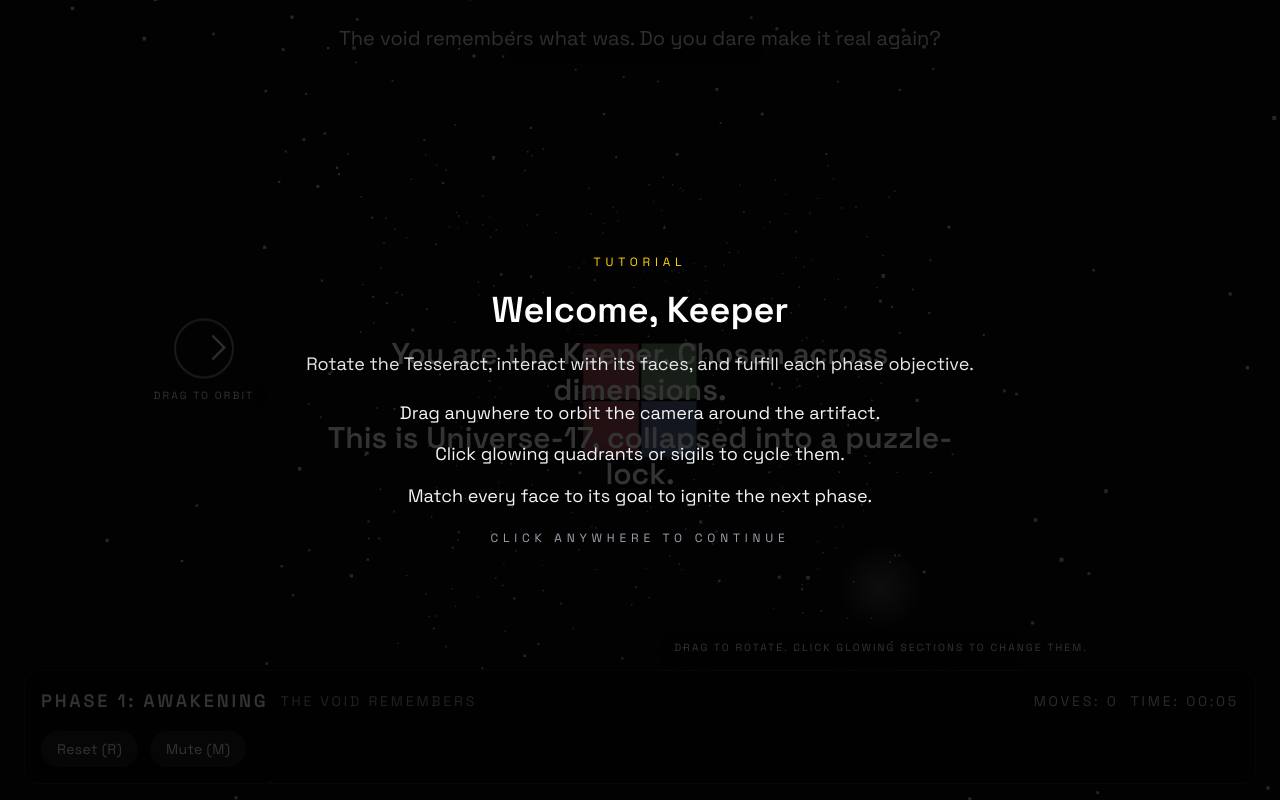
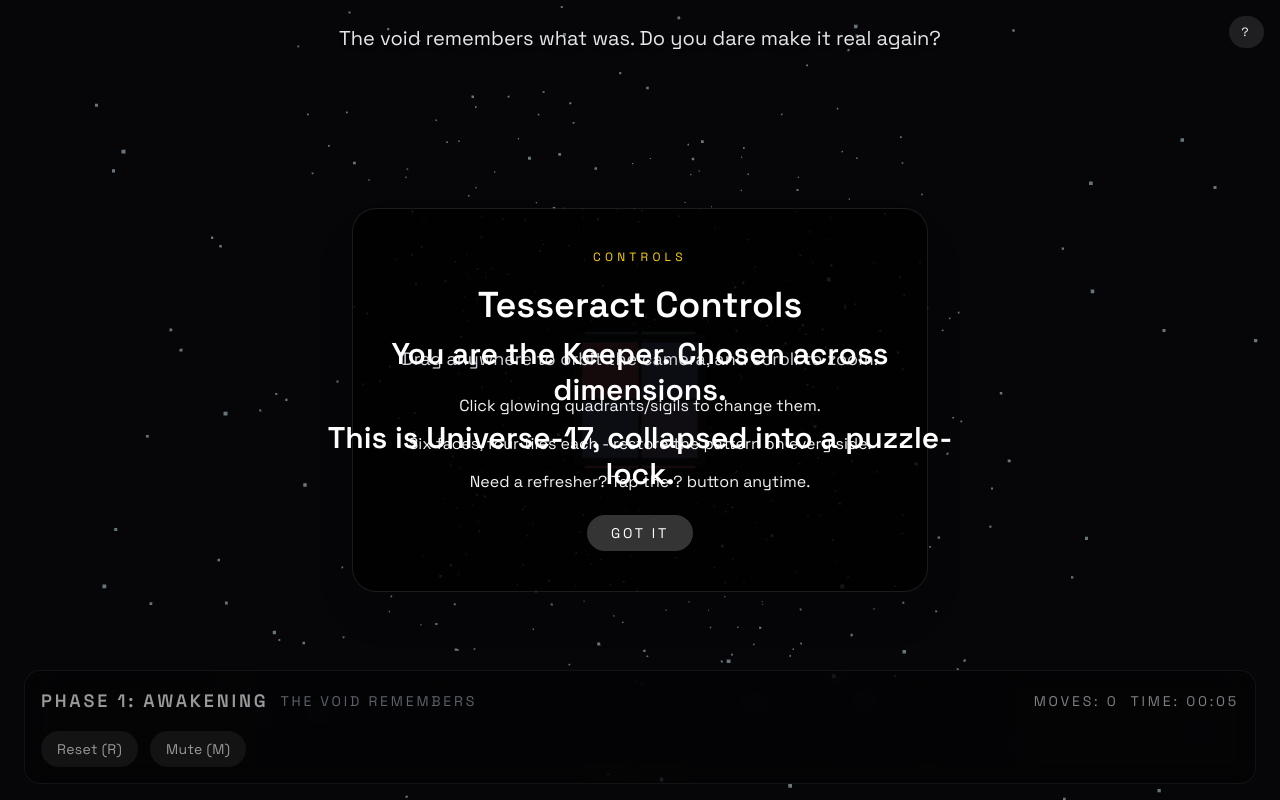
Before and after one commit to TKHatton/Tesseract, a React (Vite) app in the folder the-tesseract/: page / in a window 1280 px wide. Built offline with nearby package versions, Linux system fonts and the light colour scheme.

Commit message:
Implement 3D cube interaction and tutorial overhaul

```diff
--- a/the-tesseract/index.html
+++ b/the-tesseract/index.html
@@ -11,6 +11,7 @@
       rel="stylesheet"
     />
     <script src="https://cdnjs.cloudflare.com/ajax/libs/three.js/r128/three.min.js"></script>
+    <script src="https://cdn.jsdelivr.net/npm/three@0.128.0/examples/js/controls/OrbitControls.js"></script>
     <script src="https://cdnjs.cloudflare.com/ajax/libs/gsap/3.12.5/gsap.min.js"></script>
     <script src="https://cdnjs.cloudflare.com/ajax/libs/tone/14.8.49/Tone.js"></script>
   </head>
--- a/the-tesseract/src/App.jsx
+++ b/the-tesseract/src/App.jsx
@@ -48,30 +48,31 @@ const HINTS = {
   3: 'Select a fragment, then drag to rotate it. Align every constellation shard.',
 };
 
-const OPENING_TUTORIAL = {
-  title: 'Welcome, Keeper',
-  subtitle: 'Rotate the Tesseract, interact with its faces, and fulfill each phase objective.',
+const CONTROL_TUTORIAL = {
+  title: 'Tesseract Controls',
+  subtitle: 'Drag anywhere to orbit the camera, and scroll to zoom.',
   lines: [
-    'Drag anywhere to orbit the camera around the artifact.',
-    'Click glowing quadrants or sigils to cycle them.',
-    'Match every face to its goal to ignite the next phase.',
+    'Click glowing quadrants/sigils to change them.',
+    'Six faces, four tiles each - restore the pattern on every side.',
+    'Need a refresher? Tap the ? button anytime.',
   ],
-  accent: 'Tutorial',
+  accent: 'Controls',
+  buttonLabel: 'Got It',
 };
 
 const PHASE_INTRO_COPY = {
   1: {
-    title: 'Phase I — Awakening',
+    title: 'Phase I - Awakening',
     subtitle: 'Unify each visible face with a single color to restore Harmony.',
-    lines: ['Colors cycle in this order: Red → Blue → Green → Purple.'],
+    lines: ['Colors cycle in this order: Red -> Blue -> Green -> Purple.'],
   },
   2: {
-    title: 'Phase II — Resonance',
+    title: 'Phase II - Resonance',
     subtitle: 'Align complementary sigils so golden connections bloom across every edge.',
     lines: ['Watch for glowing beams: Tree + Water, Fire + Wind, Star + Eye, Spiral + Infinity.'],
   },
   3: {
-    title: 'Phase III — Convergence',
+    title: 'Phase III - Convergence',
     subtitle: 'Select each floating fragment, rotate it, and rebuild the constellation.',
     lines: ['Lightning will arc when fragments remember their place.'],
   },
@@ -82,6 +83,8 @@ const CONTEXT_HINTS = {
   2: 'Spin the cube and look for dim edges. Complementary symbols must sit side-by-side.',
   3: 'Select a fragment, drag horizontally, and watch for the Phoenix constellation to line up.',
 };
+
+const CONTEXT_MOVE_DELAY = 20;
 
 const App = () => {
   const [phase, setPhase] = useState(1);
@@ -98,13 +101,16 @@ const App = () => {
   const [isMuted, setIsMuted] = useState(false);
   const [fragmentsAligned, setFragmentsAligned] = useState(0);
   const [phase3ConnectionIndex, setPhase3ConnectionIndex] = useState(0);
-  const [activeTutorial, setActiveTutorial] = useState({ type: 'opening' });
+  const [activeTutorial, setActiveTutorial] = useState(null);
   const [phaseIntroSeen, setPhaseIntroSeen] = useState({ 1: false, 2: false, 3: false });
   const [movesSinceProgress, setMovesSinceProgress] = useState(0);
   const [lastContextHintStep, setLastContextHintStep] = useState(0);
   const [showIndicators, setShowIndicators] = useState(true);
+  const [tutorialDismissed, setTutorialDismissed] = useState(false);
+  const [movesSinceTutorialDismiss, setMovesSinceTutorialDismiss] = useState(0);
   const musicEngineRef = useRef(null);
   const narrativeRef = useRef(null);
+  const controlTimerRef = useRef(null);
 
   useEffect(() => {
     musicEngineRef.current = new MusicEngine();
@@ -117,6 +123,23 @@ const App = () => {
     };
   }, []);
 
+  const openControlsTutorial = useCallback(
+    (variant = 'help') => {
+      setTutorialDismissed(false);
+      setMovesSinceTutorialDismiss(0);
+      setShowIndicators(true);
+      setActiveTutorial({ type: 'controls', variant });
+    },
+    [],
+  );
+
+  useEffect(() => {
+    controlTimerRef.current = setTimeout(() => {
+      openControlsTutorial('opening');
+    }, 4200);
+    return () => clearTimeout(controlTimerRef.current);
+  }, [openControlsTutorial]);
+
   useEffect(() => {
     const interval = setInterval(() => {
       setTime(Math.floor((Date.now() - startTime) / 1000));
@@ -125,12 +148,16 @@ const App = () => {
   }, [startTime]);
 
   useEffect(() => {
+    if (!tutorialDismissed || movesSinceTutorialDismiss < 20) {
+      setHint('');
+      return;
+    }
     if (moves >= (MOVE_HINT_THRESHOLDS[phase] || Infinity)) {
       setHint(HINTS[phase]);
     } else {
       setHint('');
     }
-  }, [moves, phase]);
+  }, [moves, phase, tutorialDismissed, movesSinceTutorialDismiss]);
 
   useEffect(() => {
     if (phase === 2) {
@@ -171,14 +198,22 @@ const App = () => {
 
   useEffect(() => {
     if (activeTutorial) return;
-    if (movesSinceProgress >= 20 && movesSinceProgress - lastContextHintStep >= 20) {
+    if (!tutorialDismissed || movesSinceTutorialDismiss < CONTEXT_MOVE_DELAY) return;
+    if (movesSinceProgress >= CONTEXT_MOVE_DELAY && movesSinceProgress - lastContextHintStep >= CONTEXT_MOVE_DELAY) {
       const hint = CONTEXT_HINTS[phase];
       if (hint) {
         setActiveTutorial({ type: 'context', message: hint });
         setLastContextHintStep(movesSinceProgress);
       }
     }
-  }, [activeTutorial, movesSinceProgress, lastContextHintStep, phase]);
+  }, [
+    activeTutorial,
+    movesSinceProgress,
+    lastContextHintStep,
+    phase,
+    tutorialDismissed,
+    movesSinceTutorialDismiss,
+  ]);
 
   const registerProgress = useCallback(() => {
     setMovesSinceProgress(0);
@@ -186,13 +221,6 @@ const App = () => {
     setShowIndicators(false);
     setActiveTutorial((current) => (current?.type === 'context' ? null : current));
   }, []);
-
-  useEffect(() => {
-    if (activeTutorial) return;
-    if (!phaseIntroSeen[phase]) {
-      setActiveTutorial({ type: 'phase', phase });
-    }
-  }, [activeTutorial, phase, phaseIntroSeen]);
 
   const handlePhaseVictory = useCallback(() => {
     setStats((prev) => ({
@@ -249,6 +277,9 @@ const App = () => {
     if (transition.active) return;
     setMoves((value) => value + 1);
     setMovesSinceProgress((value) => value + 1);
+    if (tutorialDismissed) {
+      setMovesSinceTutorialDismiss((value) => value + 1);
+    }
     setShowIndicators(false);
     if (phase === 1) {
       applyPhaseStateUpdate((prev) => {
@@ -280,7 +311,11 @@ const App = () => {
   const handlePhase3Rotate = (faceKey, direction) => {
     if (transition.active) return;
     if (phase !== 3) return;
+    setMoves((value) => value + 1);
     setMovesSinceProgress((value) => value + 1);
+    if (tutorialDismissed) {
+      setMovesSinceTutorialDismiss((value) => value + 1);
+    }
     setShowIndicators(false);
     applyPhaseStateUpdate((prev) => {
       const faces = rotateFaceOrientation(prev.faces, faceKey, direction);
@@ -312,6 +347,10 @@ const App = () => {
     setMovesSinceProgress(0);
     setLastContextHintStep(0);
     setShowIndicators(true);
+    setMovesSinceTutorialDismiss(0);
+    setTutorialDismissed(true);
+    setMovesSinceTutorialDismiss(0);
+    setTutorialDismissed(true);
     musicEngineRef.current?.setPhase(nextPhase);
     if (nextPhase === 2) {
       narrativeRef.current?.sequence(NARRATIVE_SCRIPT.phase2.intro, { position: 'center', gap: 2400 });
@@ -320,7 +359,9 @@ const App = () => {
       narrativeRef.current?.sequence(NARRATIVE_SCRIPT.phase3.intro, { position: 'center', gap: 2400 });
     }
     if (!phaseIntroSeen[nextPhase]) {
-      setActiveTutorial({ type: 'phase', phase: nextPhase });
+      setTimeout(() => {
+        setActiveTutorial({ type: 'phase', phase: nextPhase });
+      }, 2400);
     }
     setPendingPhase(null);
   }, [pendingPhase, phaseIntroSeen]);
@@ -337,6 +378,8 @@ const App = () => {
     setMovesSinceProgress(0);
     setLastContextHintStep(0);
     setShowIndicators(true);
+    setMovesSinceTutorialDismiss(0);
+    setTutorialDismissed(true);
     setActiveTutorial((current) => (current?.type === 'context' ? null : current));
   }, [phase]);
 
@@ -361,15 +404,20 @@ const App = () => {
 
   const dismissTutorial = useCallback(() => {
     if (!activeTutorial) return;
-    if (activeTutorial.type === 'opening') {
-      setActiveTutorial(!phaseIntroSeen[phase] ? { type: 'phase', phase } : null);
-      setShowIndicators(true);
+    if (activeTutorial.type === 'controls') {
+      setActiveTutorial(null);
+      setTutorialDismissed(true);
+      setMovesSinceTutorialDismiss(0);
+      if (!phaseIntroSeen[phase]) {
+        setTimeout(() => {
+          setActiveTutorial({ type: 'phase', phase });
+        }, 400);
+      }
       return;
     }
     if (activeTutorial.type === 'phase') {
       setPhaseIntroSeen((prev) => ({ ...prev, [activeTutorial.phase]: true }));
       setActiveTutorial(null);
-      setShowIndicators(true);
       return;
     }
     if (activeTutorial.type === 'context') {
@@ -381,8 +429,8 @@ const App = () => {
 
   const tutorialConfig = (() => {
     if (!activeTutorial) return null;
-    if (activeTutorial.type === 'opening') {
-      return OPENING_TUTORIAL;
+    if (activeTutorial.type === 'controls') {
+      return CONTROL_TUTORIAL;
     }
     if (activeTutorial.type === 'phase') {
       const copy = PHASE_INTRO_COPY[activeTutorial.phase];
@@ -393,9 +441,9 @@ const App = () => {
       return {
         title: 'Hint',
         subtitle: null,
-        lines: [activeTutorial.message],
+        lines: [activeTutorial.message || CONTEXT_HINTS[phase]],
         accent: 'Need a nudge?',
-        dismissLabel: 'Understood — click to continue',
+        dismissLabel: 'Understood',
       };
     }
     return null;
@@ -431,7 +479,14 @@ const App = () => {
         musicEngine={musicEngineRef.current}
         onPlayerInteract={handlePlayerInteract}
       />
-      <ClickIndicators visible={showIndicators} phase={phase} />
+      <button
+        type="button"
+        onClick={() => openControlsTutorial('help')}
+        className="absolute top-4 right-4 z-50 px-3 py-2 rounded-full bg-white/10 hover:bg-white/20 text-xs tracking-[0.3em]"
+      >
+        ?
+      </button>
+      <ClickIndicators visible={showIndicators && !activeTutorial} phase={phase} />
       <NarrativeOverlay messages={messages} floatingTexts={floatingTexts} />
       <HUD
         phase={phase}
--- a/the-tesseract/src/components/ClickIndicators.jsx
+++ b/the-tesseract/src/components/ClickIndicators.jsx
@@ -4,7 +4,7 @@ const ClickIndicators = ({ visible, phase }) => {
   const phaseMessage =
     phase === 3
       ? 'Select a fragment, then drag to rotate it.'
-      : 'Drag to rotate. Click glowing sections to change them.';
+      : 'Drag to orbit, scroll to zoom, click glowing sections.';
 
   return (
     <div className="absolute inset-0 z-20 pointer-events-none">
--- a/the-tesseract/src/components/GameCanvas.jsx
+++ b/the-tesseract/src/components/GameCanvas.jsx
@@ -64,7 +64,7 @@ const GameCanvas = ({
       physicsRef.current?.dispose();
       physicsRef.current = null;
     };
-  }, [musicEngine, onCellInteract, onFaceSelect, onPhase3Rotate]);
+  }, [musicEngine, onCellInteract, onFaceSelect, onPhase3Rotate, onPlayerInteract]);
 
   useEffect(() => {
     if (!physicsRef.current || !phaseState) return;
--- a/the-tesseract/src/components/NarrativeOverlay.jsx
+++ b/the-tesseract/src/components/NarrativeOverlay.jsx
@@ -9,7 +9,7 @@ const NarrativeOverlay = ({ messages = [], floatingTexts = [] }) => {
   );
 
   return (
-    <div className="pointer-events-none absolute inset-0 flex flex-col text-center px-6 py-6">
+    <div className="pointer-events-none absolute inset-0 flex flex-col text-center px-6 py-6 z-40">
       <div className="space-y-3">
         {grouped.top.map((message) => (
           <p
--- a/the-tesseract/src/components/TutorialOverlay.jsx
+++ b/the-tesseract/src/components/TutorialOverlay.jsx
@@ -1,26 +1,45 @@
 const TutorialOverlay = ({ config, onDismiss }) => {
   if (!config) return null;
 
-  const { title, subtitle, lines = [], accent, dismissLabel = 'Click anywhere to continue' } = config;
+  const {
+    title,
+    subtitle,
+    lines = [],
+    accent,
+    dismissLabel = 'Got it',
+  } = config;
+
+  const handleContainerClick = () => {
+    onDismiss?.();
+  };
 
   return (
     <div
-      className="absolute inset-0 z-30 bg-black/80 text-white flex items-center justify-center px-6 py-10 text-center cursor-pointer"
-      onClick={onDismiss}
+      className="absolute inset-0 z-30 flex items-center justify-center px-6 py-10 bg-black/40"
+      onClick={handleContainerClick}
       role="presentation"
     >
-      <div className="max-w-3xl space-y-5">
-        {accent && <p className="text-cosmicGold uppercase tracking-[0.4em] text-xs">{accent}</p>}
+      <div
+        className="pointer-events-auto max-w-xl w-full bg-black/80 text-white px-8 py-10 rounded-3xl border border-white/10 shadow-2xl space-y-5 text-center"
+        onClick={(event) => event.stopPropagation()}
+      >
+        {accent && <p className="text-cosmicGold uppercase tracking-[0.35em] text-xs">{accent}</p>}
         {title && <h2 className="text-3xl md:text-4xl font-semibold">{title}</h2>}
-        {subtitle && <p className="text-lg text-gray-200">{subtitle}</p>}
-        <div className="space-y-3 text-base md:text-lg text-gray-100">
+        {subtitle && <p className="text-base md:text-lg text-gray-300">{subtitle}</p>}
+        <div className="space-y-3 text-sm md:text-base text-gray-100">
           {lines.map((line) => (
             <p key={line} className="leading-relaxed">
               {line}
             </p>
           ))}
         </div>
-        <p className="text-xs uppercase tracking-[0.4em] text-gray-400">{dismissLabel}</p>
+        <button
+          type="button"
+          onClick={handleContainerClick}
+          className="mt-4 inline-flex items-center justify-center px-6 py-2 rounded-full bg-white/20 hover:bg-white/30 transition text-sm tracking-[0.2em]"
+        >
+          {dismissLabel.toUpperCase()}
+        </button>
       </div>
     </div>
   );
--- a/the-tesseract/src/phases/Phase1.js
+++ b/the-tesseract/src/phases/Phase1.js
@@ -1,7 +1,7 @@
 import { PHASE1_COLORS, PHASES } from '../utils/constants';
 import { randomFromArray } from '../utils/helpers';
 
-const FACE_KEYS = ['front', 'back', 'left', 'right'];
+const FACE_KEYS = ['front', 'back', 'left', 'right', 'top', 'bottom'];
 const TARGETS = PHASES[0].targetFaces;
 
 export const createPhase1State = () => {
--- a/the-tesseract/src/systems/CubePhysics.js
+++ b/the-tesseract/src/systems/CubePhysics.js
@@ -3,12 +3,12 @@ import { createRange } from '../utils/helpers';
 import ParticleSystem from './ParticleSystem';
 
 const FACE_TRANSFORMS = {
-  front: { rotation: [0, 0, 0], position: [0, 0, 0.5] },
-  back: { rotation: [0, Math.PI, 0], position: [0, 0, -0.5] },
-  left: { rotation: [0, Math.PI / 2, 0], position: [-0.5, 0, 0] },
-  right: { rotation: [0, -Math.PI / 2, 0], position: [0.5, 0, 0] },
-  top: { rotation: [-Math.PI / 2, 0, 0], position: [0, 0.5, 0] },
-  bottom: { rotation: [Math.PI / 2, 0, 0], position: [0, -0.5, 0] },
+  front: { rotation: [0, 0, 0], position: [0, 0, 0.58] },
+  back: { rotation: [0, Math.PI, 0], position: [0, 0, -0.58] },
+  left: { rotation: [0, Math.PI / 2, 0], position: [-0.58, 0, 0] },
+  right: { rotation: [0, -Math.PI / 2, 0], position: [0.58, 0, 0] },
+  top: { rotation: [-Math.PI / 2, 0, 0], position: [0, 0.58, 0] },
+  bottom: { rotation: [Math.PI / 2, 0, 0], position: [0, -0.58, 0] },
 };
 
 const GRID_SIZE_PHASE1 = 2;
@@ -43,11 +43,14 @@ export default class CubePhysics {
     this.clickTargets = [];
     this.phase3FaceGroups = new Map();
     this.symbolMaterials = new Map();
-    this.dragging = false;
+    this.draggingFace = false;
     this.phase = 1;
     this.phaseState = null;
     this.phase3Selection = null;
     this.phase3RotationAccumulator = 0;
+    this.lastPointer = null;
+    this.coreCube = null;
+    this.controls = null;
     this.particles = new ParticleSystem(this.scene);
     this.backgrounds = {
       1: new this.THREE.Color('#0a0a0f'),
@@ -56,6 +59,7 @@ export default class CubePhysics {
     };
     this.animationFrame = null;
     this.initLights();
+    this.initControls();
     this.bindEvents();
     this.animate = this.animate.bind(this);
     this.animate();
@@ -86,40 +90,60 @@ export default class CubePhysics {
     this.scene.add(dir2);
   }
 
-  handlePointerDown = (event) => {
-    if (!this.renderer) return;
+  initControls() {
+    if (!this.THREE?.OrbitControls) {
+      console.warn('OrbitControls missing. Camera controls disabled.');
+      return;
+    }
+    this.controls = new this.THREE.OrbitControls(this.camera, this.renderer.domElement);
+    this.controls.enableDamping = true;
+    this.controls.dampingFactor = 0.08;
+    this.controls.enablePan = false;
+    this.controls.minDistance = 2.6;
+    this.controls.maxDistance = 7;
+    this.controls.target.set(0, 0, 0);
+    this.controls.addEventListener('start', () => this.callbacks.onInteraction?.());
+  }
+
+  getIntersections(event) {
     const rect = this.renderer.domElement.getBoundingClientRect();
     this.pointer.x = ((event.clientX - rect.left) / rect.width) * 2 - 1;
     this.pointer.y = -((event.clientY - rect.top) / rect.height) * 2 + 1;
     this.raycaster.setFromCamera(this.pointer, this.camera);
-    const intersects = this.raycaster.intersectObjects(this.clickTargets, true);
+    return this.raycaster.intersectObjects(this.clickTargets, true);
+  }
+
+  handlePointerDown = (event) => {
+    if (!this.renderer) return;
+    const intersects = this.getIntersections(event);
     if (intersects.length) {
       const target = intersects[0].object.userData;
       if (!target) return;
-      if (target.type === 'cell' && this.callbacks.onCellInteract) {
-        this.callbacks.onCellInteract(target);
+      if (target.type === 'cell') {
+        this.callbacks.onCellInteract?.(target);
+        this.callbacks.onInteraction?.();
+        return;
       }
       if (target.type === 'face-select') {
         this.phase3Selection = target.face;
         this.phase3RotationAccumulator = 0;
+        this.draggingFace = true;
+        this.lastPointer = { x: event.clientX, y: event.clientY };
         this.highlightPhase3Face(target.face);
         this.callbacks.onFaceSelect?.(target.face);
-      }
         this.callbacks.onInteraction?.();
         return;
       }
-    this.dragging = true;
-    this.lastPointer = { x: event.clientX, y: event.clientY };
+    }
+    this.draggingFace = false;
+    this.lastPointer = null;
   };
 
   handlePointerMove = (event) => {
-    if (!this.dragging) return;
-    if (!this.lastPointer) return;
+    if (this.phase !== 3 || !this.draggingFace || !this.phase3Selection || !this.lastPointer) return;
     const deltaX = (event.clientX - this.lastPointer.x) * 0.005;
-    const deltaY = (event.clientY - this.lastPointer.y) * 0.005;
-    if (this.phase === 3 && this.phase3Selection) {
     this.phase3RotationAccumulator += deltaX;
-      if (Math.abs(this.phase3RotationAccumulator) > Math.PI / 8) {
+    if (Math.abs(this.phase3RotationAccumulator) > Math.PI / 12) {
       const direction = this.phase3RotationAccumulator > 0 ? 1 : -1;
       this.callbacks.onPhase3Rotate?.(this.phase3Selection, direction);
       this.phase3RotationAccumulator = 0;
@@ -128,16 +152,11 @@ export default class CubePhysics {
     if (group) {
       group.rotation.z += deltaX * 1.2;
     }
-    } else {
-      this.rootGroup.rotation.y += deltaX;
-      this.rootGroup.rotation.x += deltaY;
-      this.callbacks.onRotate?.({ deltaX, deltaY });
-    }
     this.lastPointer = { x: event.clientX, y: event.clientY };
   };
 
   handlePointerUp = () => {
-    this.dragging = false;
+    this.draggingFace = false;
     this.lastPointer = null;
   };
 
@@ -152,11 +171,19 @@ export default class CubePhysics {
   setPhase(phase = 1, state = null) {
     this.phase = phase;
     this.phaseState = state;
+    if (this.coreCube) {
+      this.coreCube.geometry.dispose();
+      this.coreCube.material.dispose();
+      this.coreCube = null;
+    }
     this.rootGroup.clear();
     this.clickTargets = [];
     this.phase3FaceGroups.clear();
     this.phase3Selection = null;
     this.scene.background = this.backgrounds[phase] || null;
+    if (phase !== 3) {
+      this.buildCoreCube();
+    }
     if (phase === 1) {
       this.buildPhase1(state);
     } else if (phase === 2) {
@@ -166,6 +193,10 @@ export default class CubePhysics {
     }
     const particleColor = PHASES[phase - 1]?.particleColor || '#ffffff';
     this.particles.configure(phase, PARTICLE_TARGETS[phase], particleColor);
+    if (state) {
+      this.updatePhaseState(state);
+    }
+    this.updateControlBounds();
   }
 
   buildPhase1(state) {
@@ -291,6 +322,36 @@ export default class CubePhysics {
     return group;
   }
 
+  buildCoreCube() {
+    if (this.coreCube) {
+      this.coreCube.geometry.dispose();
+      this.coreCube.material.dispose();
+      this.coreCube = null;
+    }
+    const geometry = new this.THREE.BoxGeometry(1.12, 1.12, 1.12);
+    const material = new this.THREE.MeshStandardMaterial({
+      color: '#1b1c29',
+      metalness: 0.35,
+      roughness: 0.55,
+      transparent: true,
+      opacity: 0.92,
+    });
+    this.coreCube = new this.THREE.Mesh(geometry, material);
+    this.rootGroup.add(this.coreCube);
+  }
+
+  updateControlBounds() {
+    if (!this.controls) return;
+    if (this.phase === 3) {
+      this.controls.minDistance = 3.5;
+      this.controls.maxDistance = 10;
+    } else {
+      this.controls.minDistance = 2.4;
+      this.controls.maxDistance = 6.5;
+    }
+    this.controls.target.set(0, 0, 0);
+  }
+
   createCellMesh(color) {
     const geometry = new this.THREE.PlaneGeometry(1, 1);
     const material = new this.THREE.MeshStandardMaterial({
@@ -386,6 +447,7 @@ export default class CubePhysics {
   animate() {
     if (!this.renderer) return;
     this.animationFrame = requestAnimationFrame(this.animate);
+    this.controls?.update();
     if (this.phase === 3) {
       this.phase3FaceGroups.forEach((group) => {
         group.userData.angle += group.userData.speed * 0.01;
@@ -402,6 +464,7 @@ export default class CubePhysics {
     this.unbindEvents();
     cancelAnimationFrame(this.animationFrame);
     this.particles.dispose();
+    this.controls?.dispose?.();
     this.renderer.dispose();
     this.container.removeChild(this.renderer.domElement);
   }
```
Also changed, not shown: the-tesseract/src/utils/constants.js (+14 -12 lines). Lines whose indentation alone changed are shown as unchanged.
